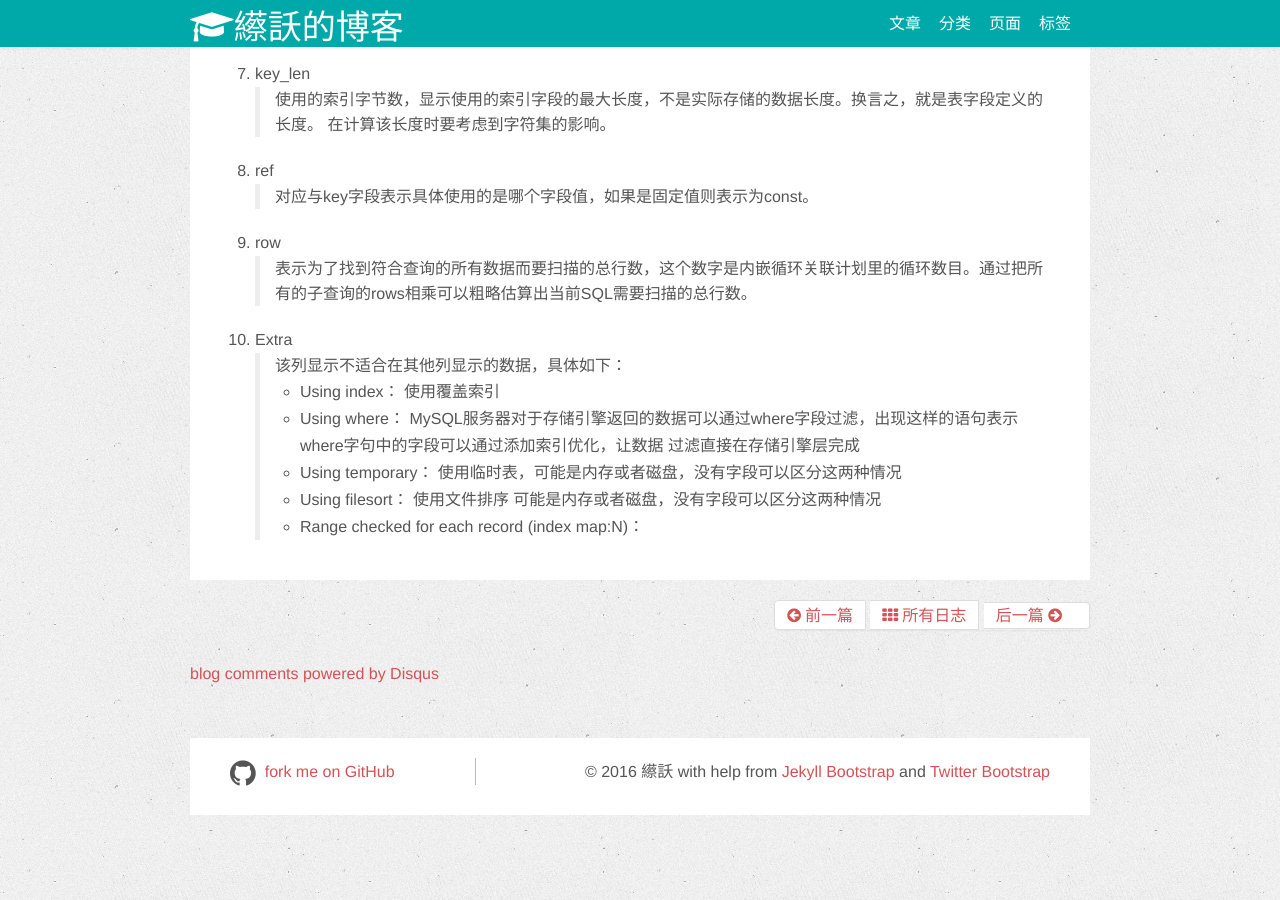
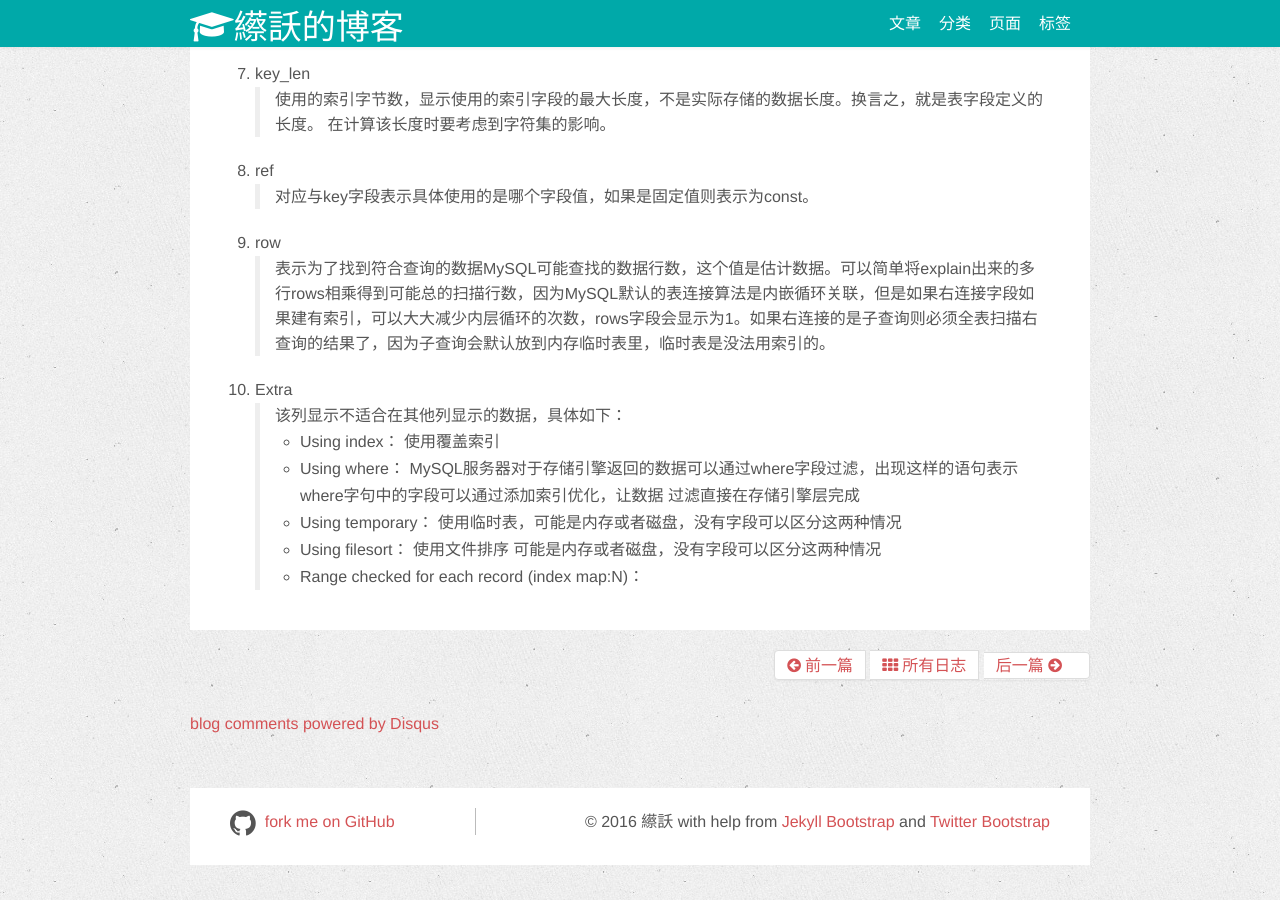
Before and after one commit to eric-caiyao/eric-caiyao.github.io, a Jekyll site: the page built from _posts/2017-05-14-blog-MySQL-Explain-learn.md, in a window 1280 px wide and 900 px high, scrolled down 2380 px. Built offline with Jekyll 4.4.1, drawn with Linux system fonts in a browser that asks for light colours; nearby versions of some CDN libraries; Markdown is read by kramdown in place of the engine named in the settings; comment, search, counter and statistics services are not loaded.

Commit message:
Update 2017-05-14-blog-MySQL-Explain-learn.md

```diff
--- a/_posts/2017-05-14-blog-MySQL-Explain-learn.md
+++ b/_posts/2017-05-14-blog-MySQL-Explain-learn.md
@@ -84,7 +84,7 @@ select film_id ,
 6. ref
 > 对应与key字段表示具体使用的是哪个字段值，如果是固定值则表示为const。
 7. row
-> 表示为了找到符合查询的所有数据而要扫描的总行数，这个数字是内嵌循环关联计划里的循环数目。通过把所有的子查询的rows相乘可以粗略估算出当前SQL需要扫描的总行数。
+> 表示为了找到符合查询的数据MySQL可能查找的数据行数，这个值是估计数据。可以简单将explain出来的多行rows相乘得到可能总的扫描行数，因为MySQL默认的表连接算法是内嵌循环关联，但是如果右连接字段如果建有索引，可以大大减少内层循环的次数，rows字段会显示为1。如果右连接的是子查询则必须全表扫描右查询的结果了，因为子查询会默认放到内存临时表里，临时表是没法用索引的。
 8. Extra
 > 该列显示不适合在其他列显示的数据，具体如下：
   * Using index：  使用覆盖索引
```
